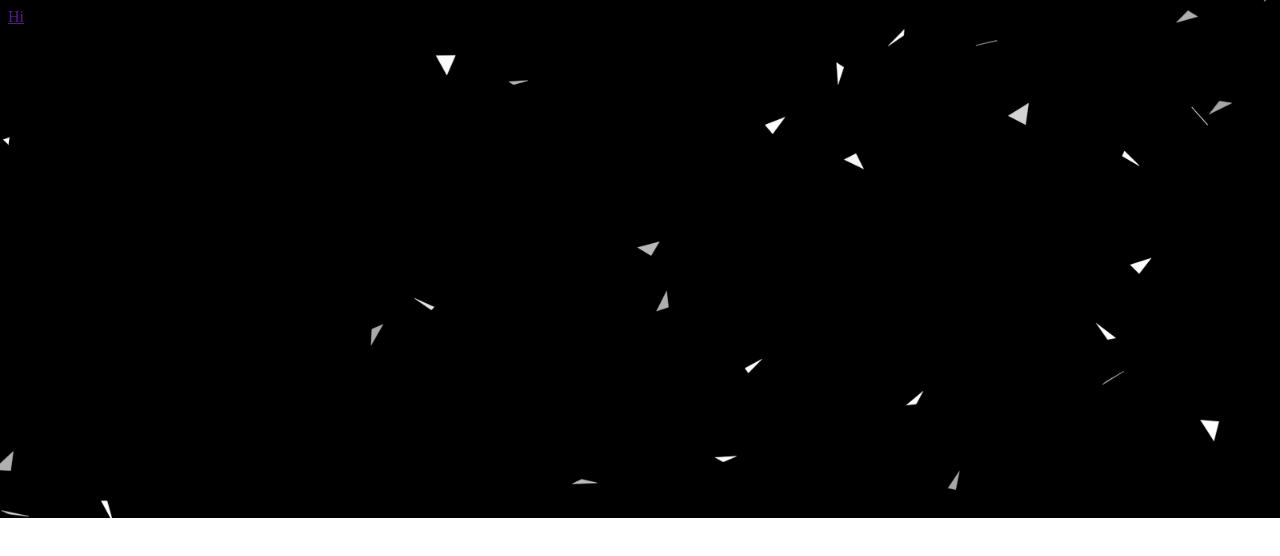
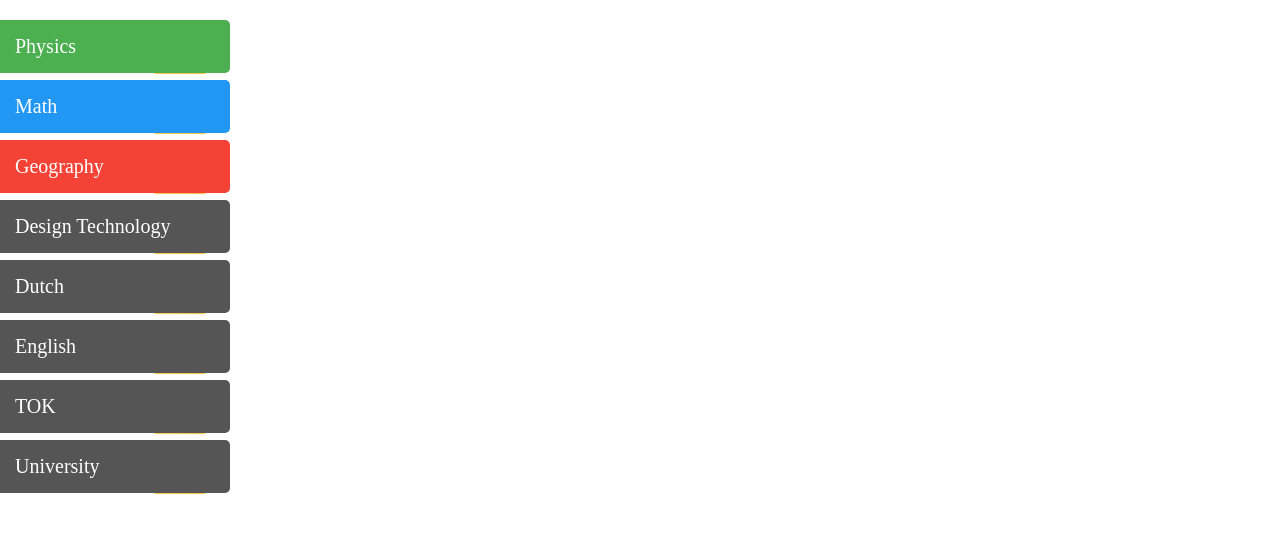
Before and after one commit to harryharry6/Personal-Portfolio, a plain HTML site: page index.html in a window 1280 px wide. Drawn offline with nearby package versions, Linux system fonts and the light colour scheme.

Commit message:
Started work on side tabs for classes and classroom icon intergrations

```diff
--- a/Styles/style.css
+++ b/Styles/style.css
@@ -2,23 +2,118 @@ body {
   width: 100%;
   overflow: hidden;
   overflow: none;
-  background-image: url("/Assets/black.png");
-  background-position: center;
-  background-repeat: no-repeat;
-  background-size: cover;
-  background-clip: content-box;
-
 }
 
-.outer {
-  width: 100%;
-  margin-top: 100px;
+.cm {
+
+  height: 60px;
+  left: 60px;
 }
 
-.circle {
-  background: black;
-  border-radius: 300px;
-  height: 300px;
-  width: 300px;
 
+#Classroom b {
+  position: absolute; /* Position them relative to the browser window */
+  left: 150px; /* Position them outside of the screen */
+  padding: 0px; /* 15px padding */
+  width: 75px; /* Set a specific width */
+  text-decoration: none; /* Remove underline */
+  font-size: 20px; /* Increase font size */
+  color: white; /* White text color */
+  z-index: 1;
 }
+
+
+#Classes a {
+    position: absolute; /* Position them relative to the browser window */
+    left: 0px; /* Position them outside of the screen */
+    transition: 0.3s; /* Add transition on hover */
+    padding: 15px; /* 15px padding */
+    width: 200px; /* Set a specific width */
+    text-decoration: none; /* Remove underline */
+    font-size: 20px; /* Increase font size */
+    color: white; /* White text color */
+    border-radius: 0 5px 5px 0; /* Rounded corners on the top right and bottom right side */
+    z-index: 2;
+}
+
+#Classes a:hover {
+    left: -80px; /* On mouse-over, make the elements appear as they should */
+}
+
+
+#Physics {
+    top: 20px;
+    background-color: #4CAF50;
+}
+
+#Math {
+    top: 80px;
+    background-color: #2196F3; /* Blue */
+}
+
+#Geography {
+    top: 140px;
+    background-color: #f44336; /* Red */
+}
+
+#DT {
+    top: 200px;
+    background-color: #555 /* Light Black */
+}
+
+#Dutch {
+    top: 260px;
+    background-color: #555 /* Light Black */
+}
+
+#English {
+    top: 320px;
+    background-color: #555 /* Light Black */
+}
+
+#TOK {
+    top: 380px;
+    background-color: #555 /* Light Black */
+}
+
+#University {
+    top: 440px;
+    background-color: #555 /* Light Black */
+}
+
+/* Clasroom */
+
+
+#CPhysics {
+    top: 20px;
+}
+#CPhysics:hover {
+  z-index: 5;
+}
+#CMath {
+    top: 80px;
+}
+
+#CGeography {
+    top: 140px;
+}
+
+#CDT {
+    top: 200px;
+}
+
+#CDutch {
+    top: 260px;
+}
+
+#CEnglish {
+    top: 320px;
+}
+
+#CTOK {
+    top: 380px;
+}
+
+#CUniversity {
+    top: 440px;
+}
--- a/index.html
+++ b/index.html
@@ -4,12 +4,55 @@
 <head>
 	<meta charset="UTF-8">
 	<title>Portfolio Home</title>
-	<link rel="stylesheet" href="/Styles/style.css">
+	<link rel="stylesheet" href="Styles/style.css">
+	<script src="https://ajax.googleapis.com/ajax/libs/jquery/3.3.1/jquery.min.js"></script>
+<script>
+$(document).ready(function(){
+     $("#Physics").mouseover(function(){
+         $("#Physics").css("left", "-80px");
+     });
+});
+$(document).ready(function(){
+     $("#CPhysics").mouseover(function(){
+         $("#Physics").css("left", "-80px");
+     });
+});
+$(document).ready(function(){
+     $("#CPhysics").mouseout(function(){
+         $("#Physics").css("left", "0px");
+     });
+});
+$(document).ready(function(){
+     $("#CPhysics").OnClick(function(){
+         $("#Physics").css("left", "-80px");
+     });
+});
+</script>
 </head>
 
 <body>
-<div class="circle">
- <a href="">Hi</a>
+
+
+
+ <div id="Classroom" class="Classroom">
+   <b id="CPhysics" href="https://classroom.google.com/u/0/c/NzI3MTMxODQyNlpa"><img src="/Assets/icons/ClassroomLogo.png" class="cm" > </b>
+	 <b id="CMath" href="#"><img src="/Assets/icons/ClassroomLogo.png" class="cm"> </b>
+	 <b id="CGeography" href="#"><img src="/Assets/icons/ClassroomLogo.png" class="cm"> </b>
+	 <b id="CDT" href="#"><img src="/Assets/icons/ClassroomLogo.png" class="cm"> </b>
+	 <b id="CDutch" href="#"><img src="/Assets/icons/ClassroomLogo.png" class="cm"> </b>
+	 <b id="CEnglish" href="#"><img src="/Assets/icons/ClassroomLogo.png" class="cm"> </b>
+	 <b id="CTOK" href="#"><img src="/Assets/icons/ClassroomLogo.png" class="cm"> </b>
+	 <b id="CUniversity" href="#"><img src="/Assets/icons/ClassroomLogo.png" class="cm"> </b>
+ </div>
+ <div id="Classes" class="Classes">
+	<a href="#" id="Physics">Physics</a>
+	<a href="#" id="Math">Math</a>
+	<a href="#" id="Geography">Geography</a>
+	<a href="#" id="DT">Design Technology</a>
+	<a href="#" id="Dutch">Dutch</a>
+	<a href="#" id="English">English</a>
+	<a href="#" id="TOK">TOK</a>
+	<a href="#" id="University">University</a>
 </div>
 </body>
 </html>
```
Also changed, not shown: Assets/black.jpeg (deleted), Assets/black.png (deleted), Assets/icons/ClassroomLogo.png (added).
